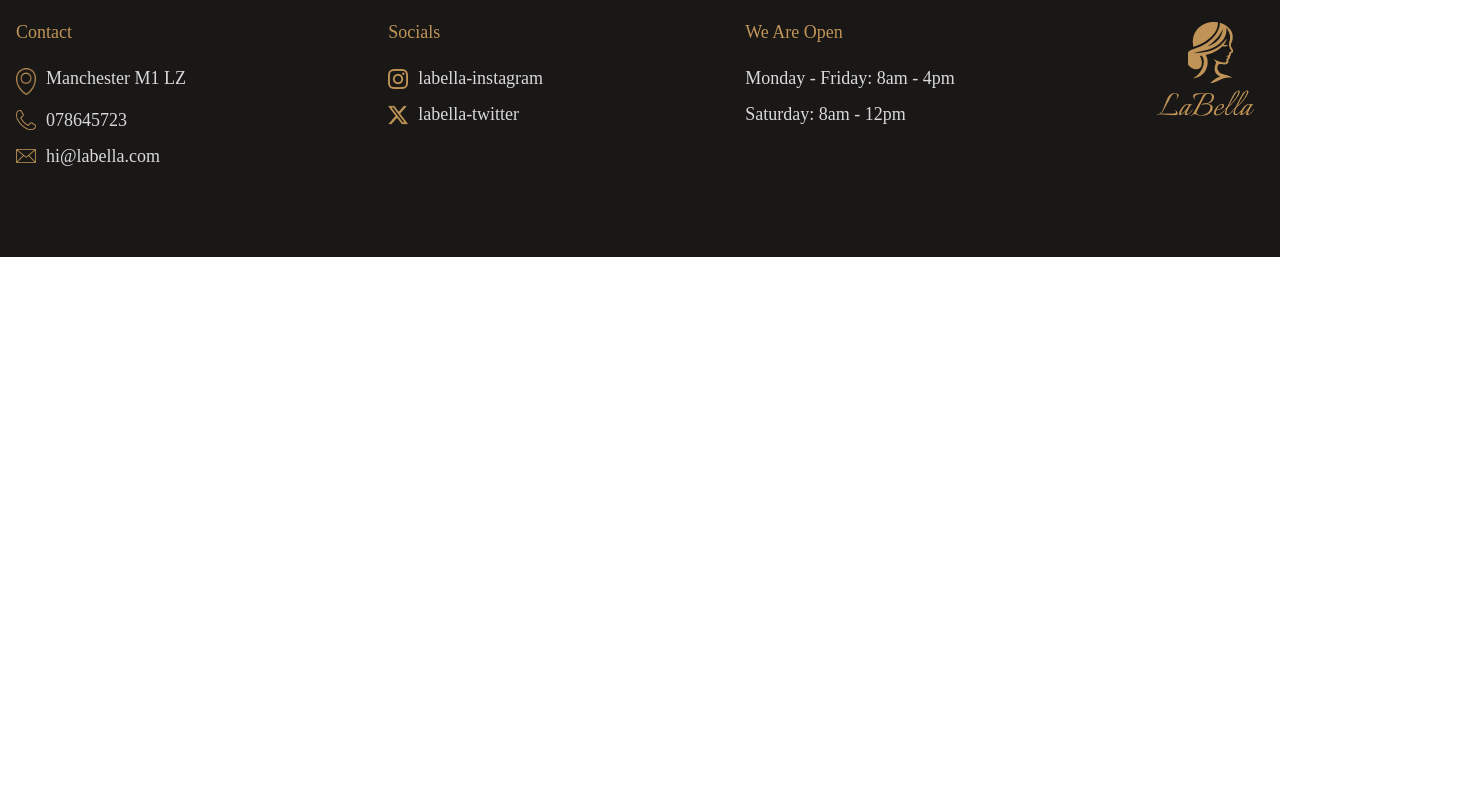
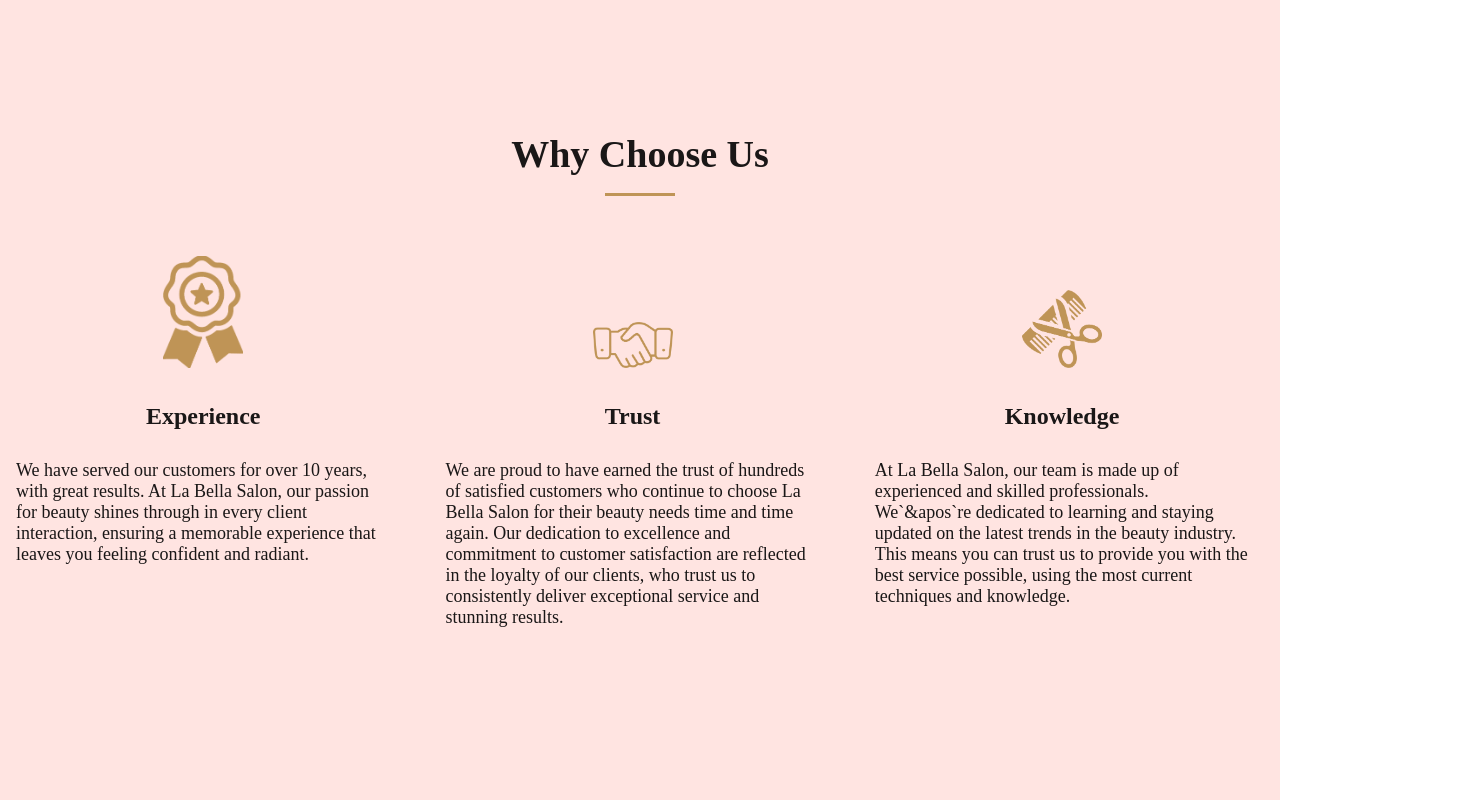
Before and after one commit to tomsky90/labella, a React (Vite) app: page / in a window 1280 px wide. Shown: the part 2040-2840 px from the top of the page, 1464 px wide, since content can reach past the window. Before the commit the page ends 2297 px from the top, so only its background shows below. Built offline with nearby package versions, Linux system fonts and the light colour scheme; a web font is replaced by a local one.

Commit message:
feat: choose us section + styles

```diff
--- a/src/base-styles/_variables.scss
+++ b/src/base-styles/_variables.scss
@@ -5,6 +5,7 @@ $white: #ffffff;
 $black: #1a1717;
 $grey: #d9d9d9;
 $gold: #bf9456;
+$pink: #ffe4e1;
 
 $border-radius-4: 4px;
 $border-radius-8: 8px;
--- a/src/base-styles/main.scss
+++ b/src/base-styles/main.scss
@@ -10,3 +10,4 @@
 @import "../components/Footer/footer";
 @import "../pages/Home/home-hero";
 @import "../pages/Home/home-about";
+@import "../pages/Home/home-choose-us";
--- a/src/pages/Home/Home.jsx
+++ b/src/pages/Home/Home.jsx
@@ -2,6 +2,9 @@ import { Link } from "react-router-dom";
 import heroImg from "../../assets/images/woman-684686_1280.png";
 import razor from "../../assets/icons/razor.png";
 import aboutImg from "../../assets/images/aboutImg.jpg";
+import badge from "../../assets/icons/excellence-honor-icon.png";
+import handShake from "../../assets/icons/partner-handshake-icon.png";
+import comb from "../../assets/icons/hair-salon-icon.png";
 
 const Home = () => {
   return (
@@ -45,6 +48,50 @@ const Home = () => {
           </div>
         </div>
       </section>
+      <section className="home-choose-us">
+        <h2 className="home-choose-us__heading">Why Choose Us</h2>
+        <div className="home-choose-us__wrapper">
+          <div className="home-choose-us__tile">
+            <div className="home-choose-us__icon-wrapper">
+              <img src={badge} alt="badge" />
+            </div>
+            <h3 className="home-choose-us__tile-heading"> Experience</h3>
+            <p className="home-choose-us__tile-text">
+              We have served our customers for over 10 years, with great
+              results. At La Bella Salon, our passion for beauty shines through
+              in every client interaction, ensuring a memorable experience that
+              leaves you feeling confident and radiant.
+            </p>
+          </div>
+          <div className="home-choose-us__tile">
+            <div className="home-choose-us__icon-wrapper">
+              <img src={handShake} alt="badge" />
+            </div>
+            <h3 className="home-choose-us__tile-heading"> Trust</h3>
+            <p className="home-choose-us__tile-text">
+              We are proud to have earned the trust of hundreds of satisfied
+              customers who continue to choose La Bella Salon for their beauty
+              needs time and time again. Our dedication to excellence and
+              commitment to customer satisfaction are reflected in the loyalty
+              of our clients, who trust us to consistently deliver exceptional
+              service and stunning results.
+            </p>
+          </div>
+          <div className="home-choose-us__tile">
+            <div className="home-choose-us__icon-wrapper">
+              <img src={comb} alt="badge" />
+            </div>
+            <h3 className="home-choose-us__tile-heading"> Knowledge</h3>
+            <p className="home-choose-us__tile-text">
+              At La Bella Salon, our team is made up of experienced and skilled
+              professionals. We`&apos`re dedicated to learning and staying
+              updated on the latest trends in the beauty industry. This means
+              you can trust us to provide you with the best service possible,
+              using the most current techniques and knowledge.
+            </p>
+          </div>
+        </div>
+      </section>
     </div>
   );
 };
--- /dev/null
+++ b/src/pages/Home/_home-choose-us.scss
@@ -0,0 +1,63 @@
+.home-choose-us {
+  background-color: $pink;
+  color: $black;
+  padding: 200px 0;
+
+  &__wrapper {
+    display: flex;
+    align-items: baseline;
+    column-gap: 55px;
+
+    @include container;
+
+    @include view(tablet) {
+      column-gap: 20px;
+    }
+
+    @include view(mobile) {
+      flex-direction: column;
+      row-gap: 50px;
+    }
+  }
+
+  &__heading {
+    position: relative;
+    width: 100%;
+    font-size: 38px;
+    font-weight: bold;
+    text-align: center;
+    margin-bottom: 80px;
+
+    &::after {
+      position: absolute;
+      content: "";
+      height: 3px;
+      width: 70px;
+      background-color: $gold;
+      bottom: -20px;
+      left: 50%;
+      transform: translateX(-50%);
+    }
+  }
+
+  &__tile {
+    display: flex;
+    flex-direction: column;
+    align-items: center;
+    row-gap: 30px;
+    width: 30%;
+
+    @include view(tablet) {
+      width: 100%;
+    }
+  }
+
+  &__tile-heading {
+    font-size: 24px;
+    font-weight: bold;
+  }
+
+  &__icon-wrapper {
+    width: 80px;
+  }
+}
--- a/src/pages/Home/_home-hero.scss
+++ b/src/pages/Home/_home-hero.scss
@@ -1,5 +1,6 @@
 .home {
   color: $white;
+  overflow: hidden;
 
   &__hero {
     background-color: $black;
```
